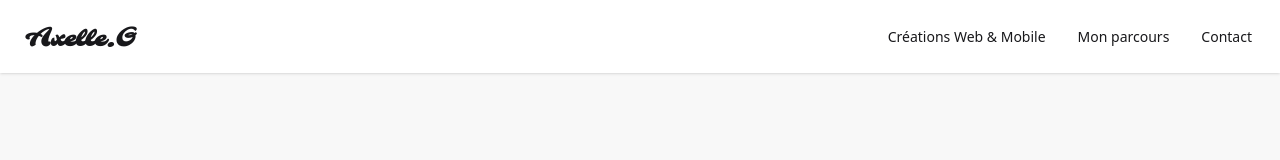
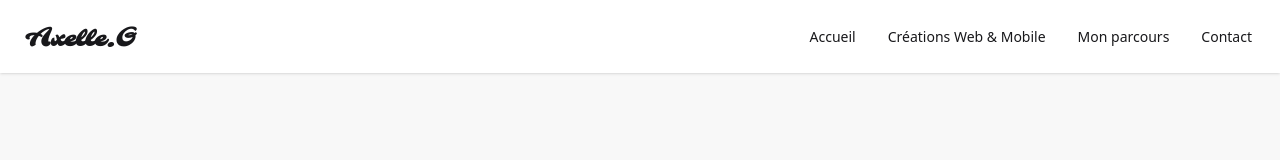
Before and after one commit to Theia01/portfolio, a React (Vite) app: page /portfolio/creations in a window 1280 px wide. Shown: the top 160 px of the page. Built offline with nearby package versions, Linux system fonts and the light colour scheme.

Commit message:
:bug::recycle: fix sidebar menu

```diff
--- a/src/components/NavBar.jsx
+++ b/src/components/NavBar.jsx
@@ -1,8 +1,30 @@
 import { NavLink } from "react-router";
-import NavBarLinks from "./NavBarLinks.jsx";
+import NavBarLink from "./NavBarLink.jsx";
 import { IconMenuHamburger } from "../components/Icon.jsx";
 
 function NavBar() {
+  const links = [
+    {
+      link: "/",
+      title: "Accueil",
+    },
+    {
+      link: "/creations",
+      title: "Créations Web & Mobile",
+    },
+    {
+      link: "/parcours",
+      title: "Mon parcours",
+    },
+    {
+      link: "/",
+      title: "Contact",
+    },
+  ];
+  const navBarLinks = links.map((item, i) => (
+    <NavBarLink key={i} link={item.link} title={item.title} />
+  ));
+
   return (
     <nav>
       <div className="navbar bg-base-100 shadow-sm">
@@ -15,7 +37,7 @@ function NavBar() {
         </div>
         <div className="flex-none">
           <ul className="menu menu-horizontal px-1 max-md:hidden">
-            <NavBarLinks />
+            {navBarLinks}
           </ul>
           <div className="drawer drawer-end min-md:hidden">
             <input id="my-drawer-4" type="checkbox" className="drawer-toggle" />
@@ -32,7 +54,7 @@ function NavBar() {
                 className="drawer-overlay"
               ></label>
               <ul className="menu bg-base-200 text-base-content min-h-full w-80 p-4">
-                <NavBarLinks />
+                {navBarLinks}
               </ul>
             </div>
           </div>
--- /dev/null
+++ b/src/components/NavBarLink.jsx
@@ -0,0 +1,18 @@
+import { NavLink } from "react-router";
+
+function NavBarLink({ link, title }) {
+  return (
+    <>
+      <li
+        className="p-1"
+        onClick={() => {
+          document.getElementById("my-drawer-4")?.click();
+        }}
+      >
+        <NavLink to={link}>{title}</NavLink>
+      </li>
+    </>
+  );
+}
+
+export default NavBarLink;
--- a/src/components/NavBarLinks.jsx
+++ /dev/null
@@ -1,19 +0,0 @@
-import { NavLink } from "react-router";
-
-function NavBarLinks() {
-  return (
-    <>
-      <li className="p-1">
-        <NavLink to="/creations">Créations Web & Mobile</NavLink>
-      </li>
-      <li className="p-1">
-        <NavLink to="/parcours">Mon parcours</NavLink>
-      </li>
-      <li className="p-1">
-        <NavLink to="/">Contact</NavLink>
-      </li>
-    </>
-  );
-}
-
-export default NavBarLinks;
```
